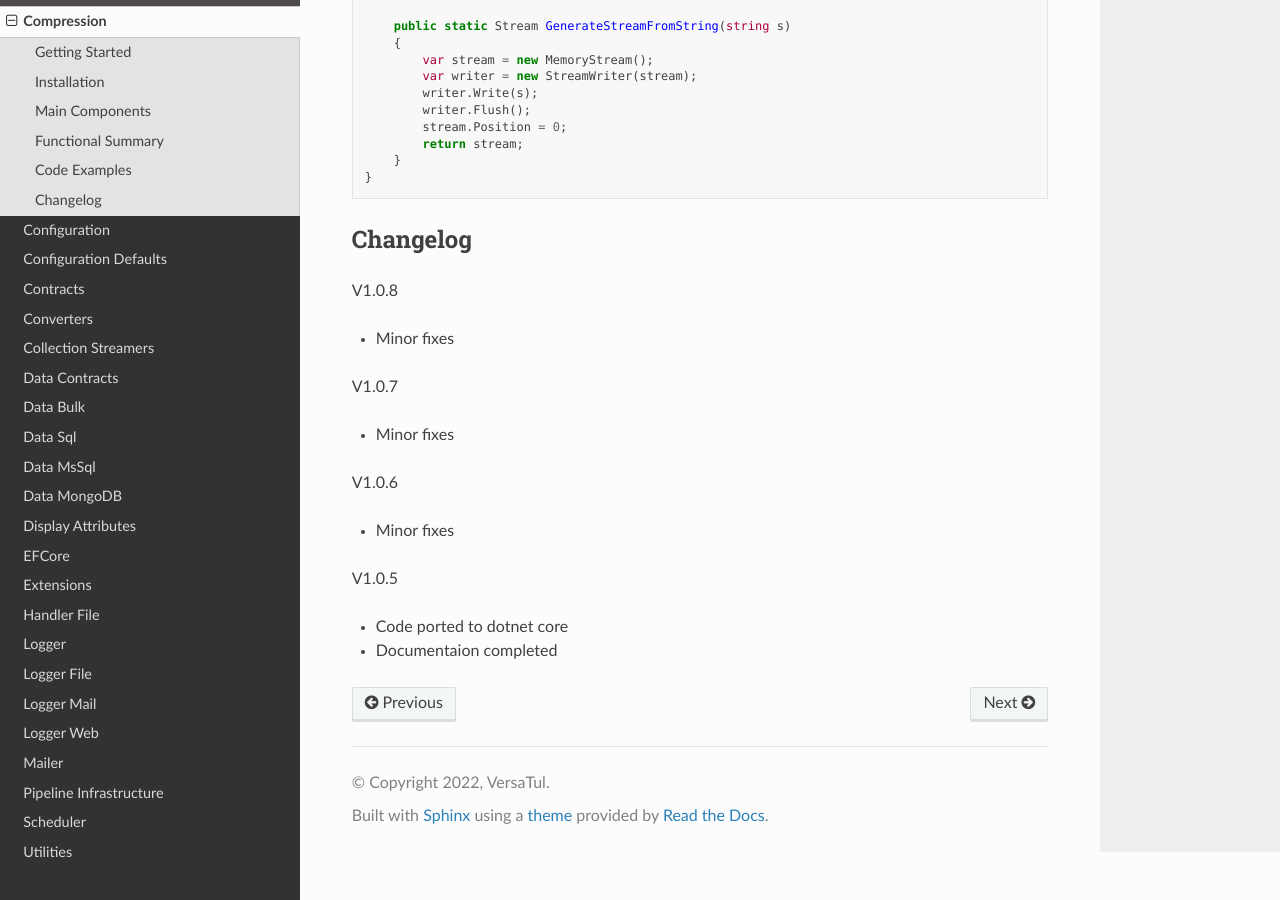
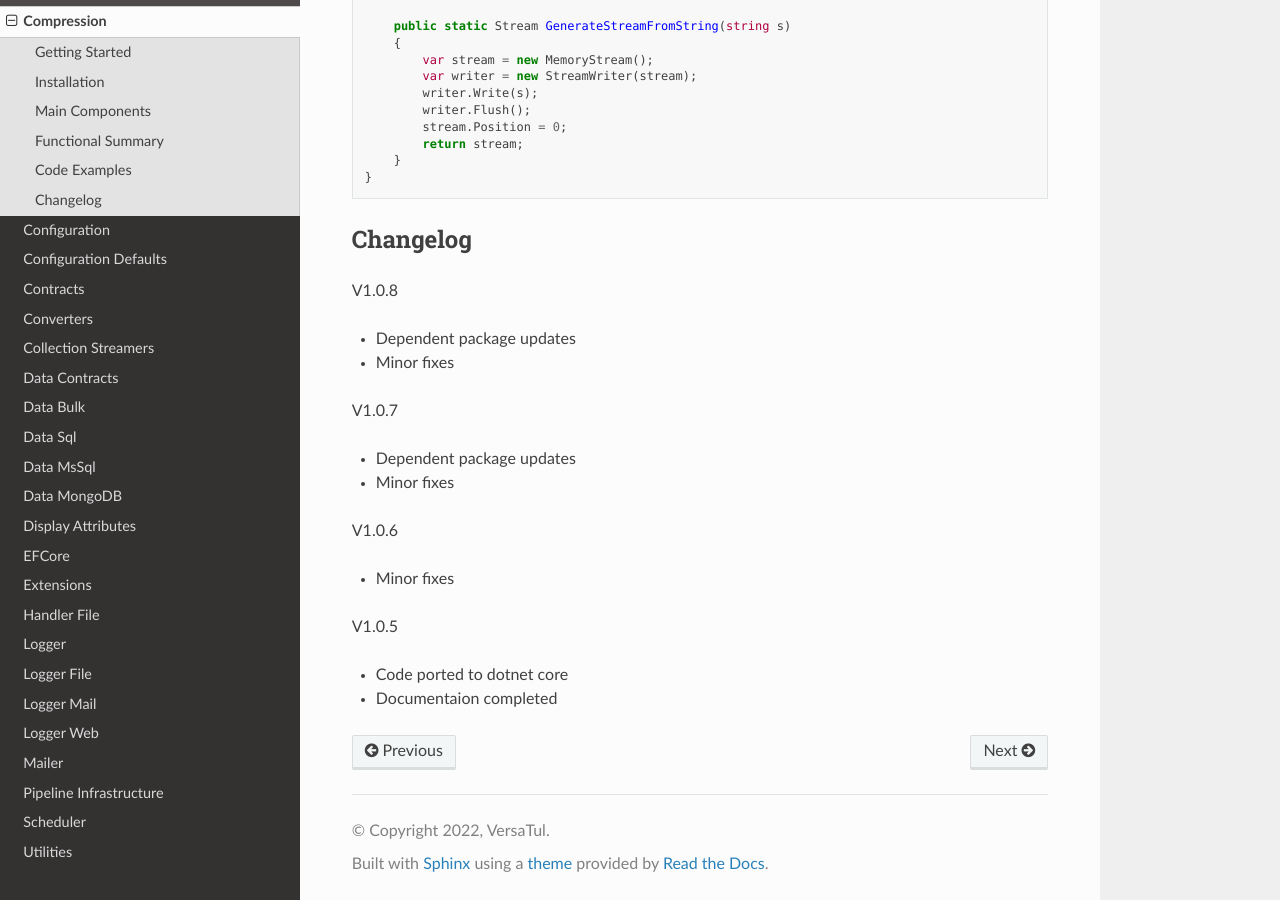
Before and after one commit to BjornWilliams/DocsVersaTul, a Sphinx documentation site: the page built from docs/source/compression.rst, in a window 1280 px wide and 900 px high, scrolled down 1331 px. Built offline with Sphinx 7.4.7 and the Read the Docs theme 2.0.0, drawn with Linux system fonts in a browser that asks for light colours.

Commit message:
Update compression.rst

```diff
--- a/docs/source/compression.rst
+++ b/docs/source/compression.rst
@@ -77,10 +77,12 @@ Changelog
 
 V1.0.8
 
+* Dependent package updates
 * Minor fixes
 
 V1.0.7
 
+* Dependent package updates
 * Minor fixes
 
 V1.0.6
```
